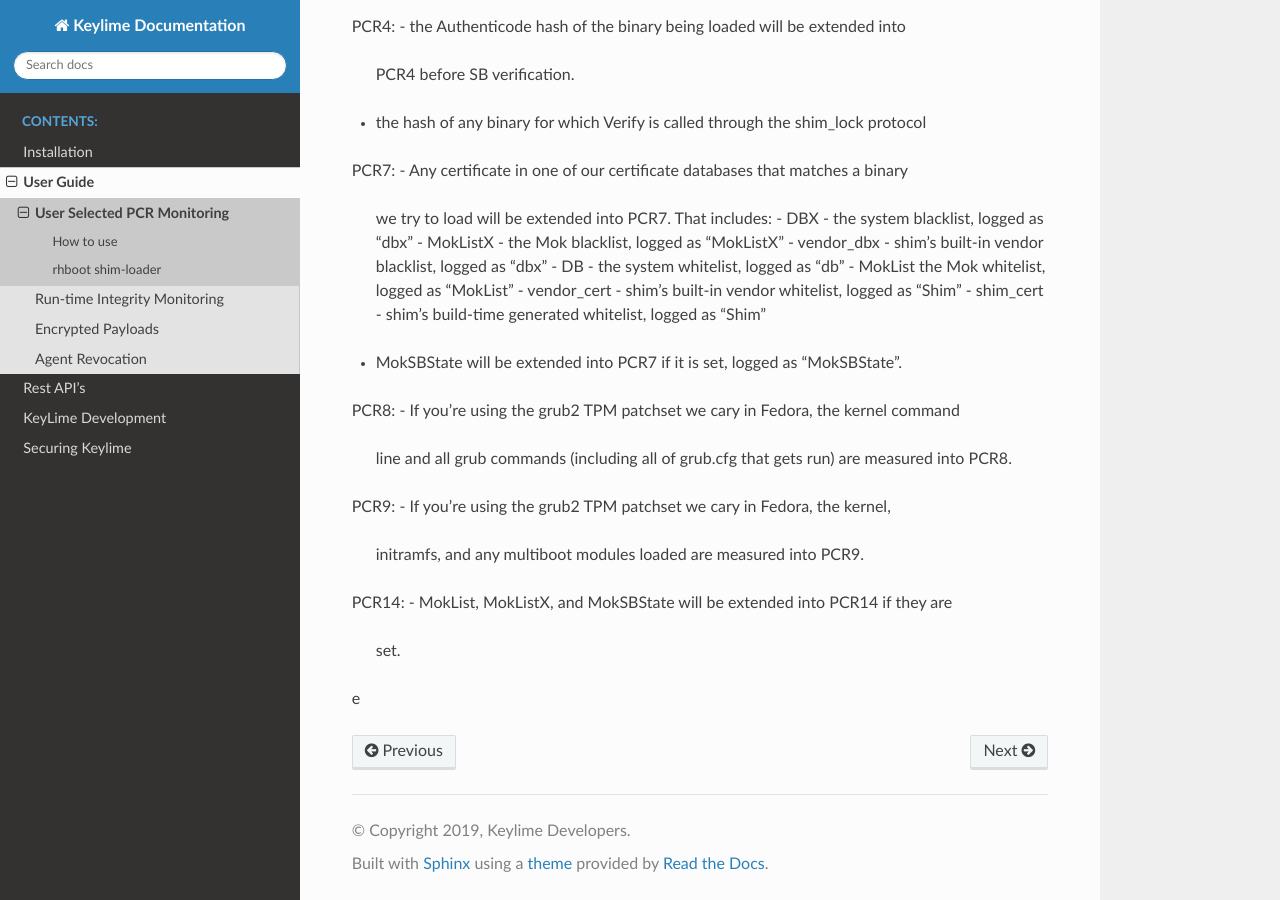
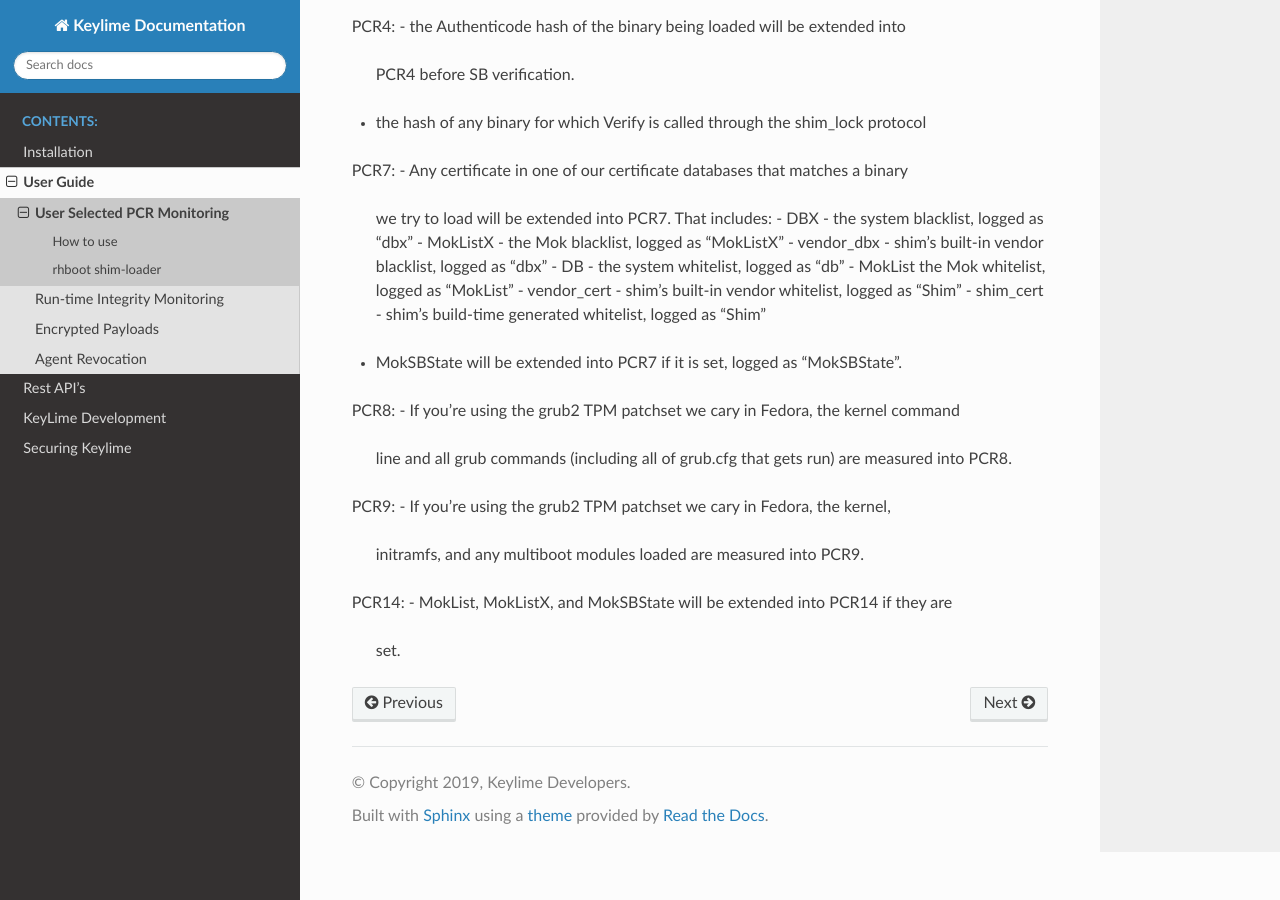
Before and after one commit to keylime/keylime, a Sphinx documentation site: the page built from docs/user_guide/user_selected_pcr_monitoring.rst, in a window 1280 px wide and 900 px high, scrolled down 1007 px. Built offline with Sphinx 7.4.7 and the Read the Docs theme 2.0.0, drawn with Linux system fonts in a browser that asks for light colours.

Commit message:
Remove extra character in the doc

```diff
--- a/docs/user_guide/user_selected_pcr_monitoring.rst
+++ b/docs/user_guide/user_selected_pcr_monitoring.rst
@@ -69,8 +69,3 @@ PCR9:
 PCR14:
 - MokList, MokListX, and MokSBState will be extended into PCR14 if they are
   set.
-
-
-
-
-e
```
